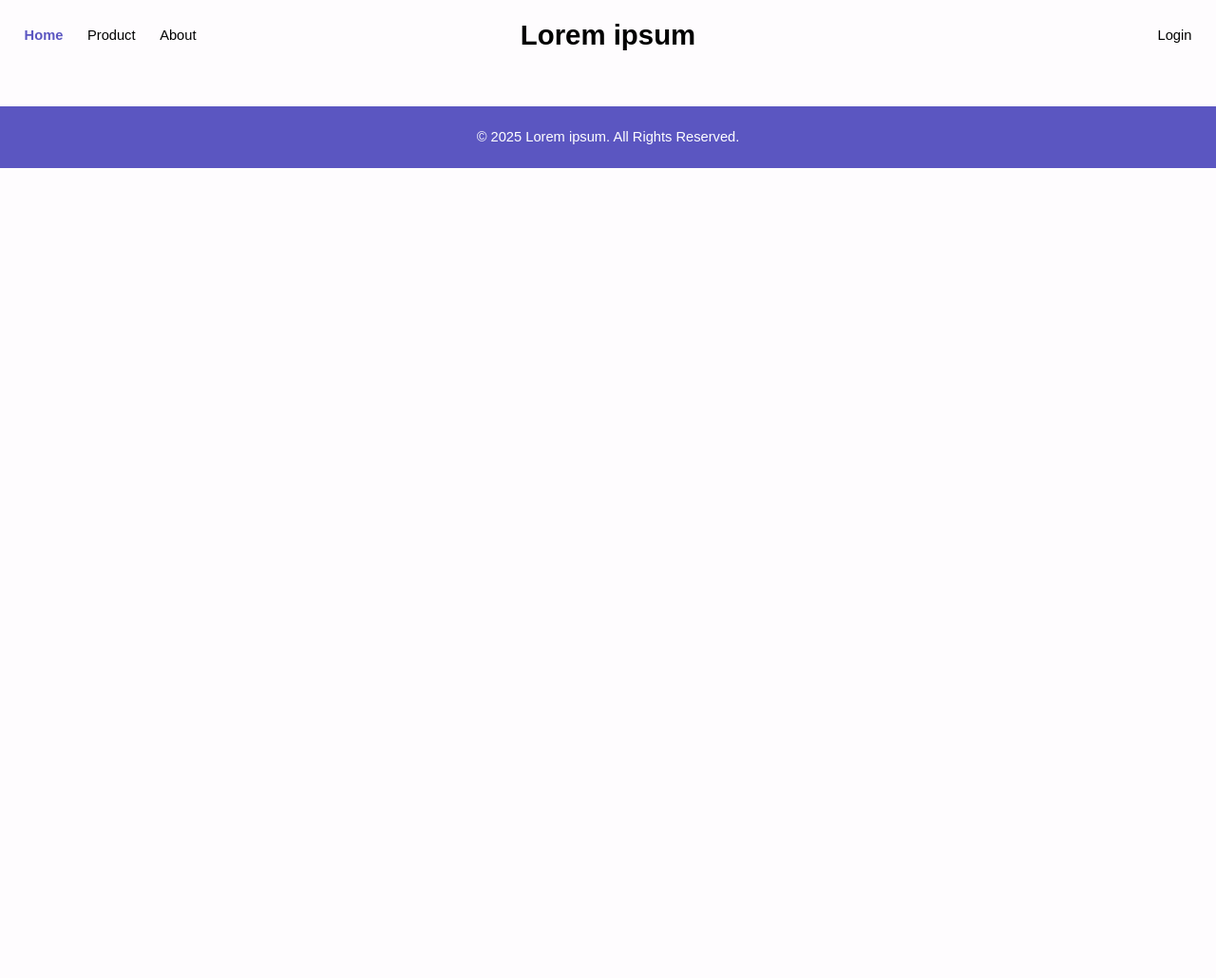
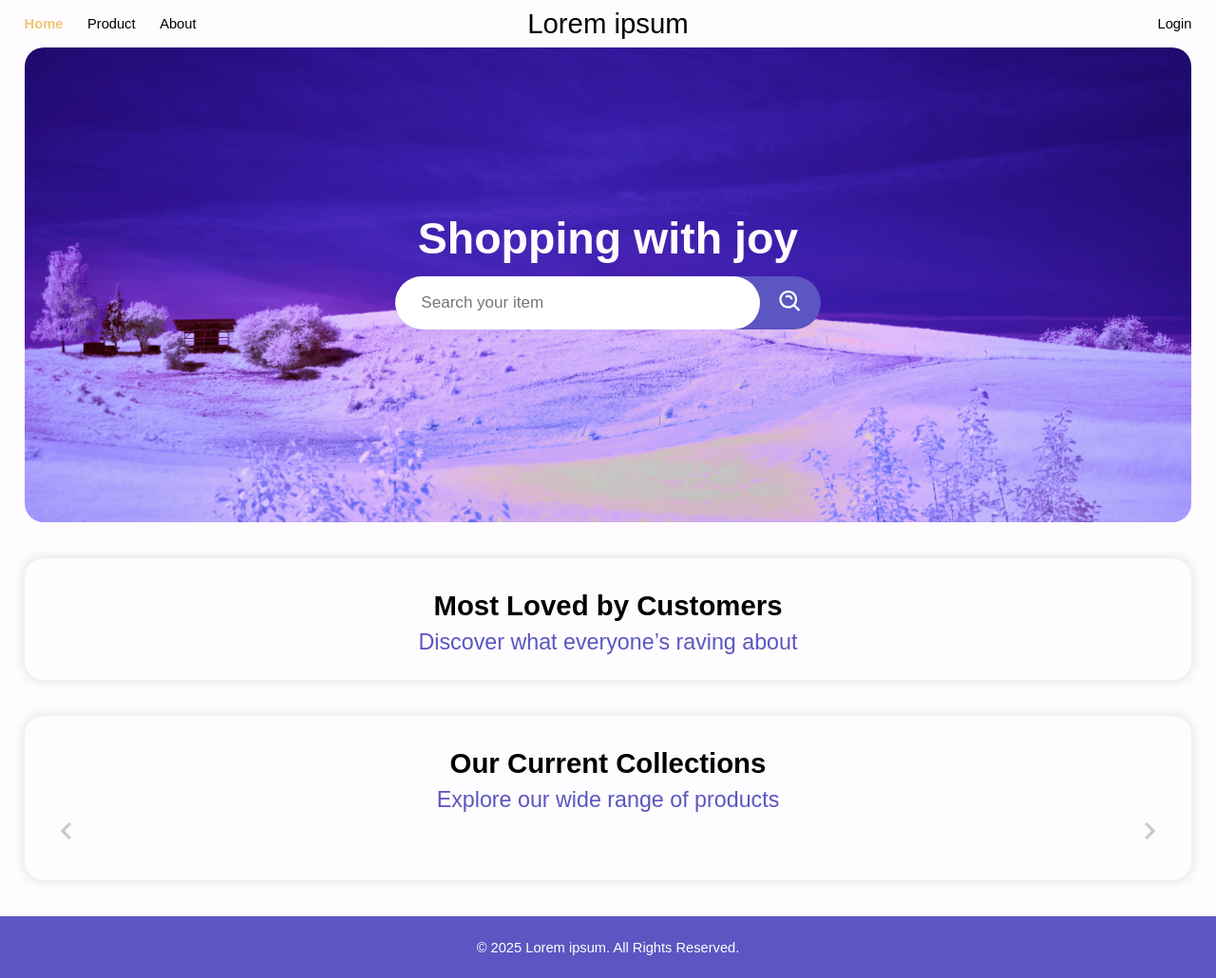
Before and after one commit to SongThun/web-programming-lab, a PHP site: page / in a window 1280 px wide. Shown: the whole page at 95% size. Before the commit the page ends 177 px from the top, so only its background shows below. Run offline with PHP 8.4, Linux system fonts and the light colour scheme; data that the repository does not hold is empty.

Commit message:
feat: home

```diff
--- a/admin.php
+++ b/admin.php
@@ -27,6 +27,7 @@
     <meta charset="UTF-8">
     <meta name="viewport" content="width=device-width, initial-scale=1.0">
     <link rel="stylesheet" href="public/css/index.css">
+    <link href='https://unpkg.com/boxicons@2.1.4/css/boxicons.min.css' rel='stylesheet'>
     <title>Lorem ipsum Admin</title>
 </head>
 <body>
--- a/app/controllers/HomeController.php
+++ b/app/controllers/HomeController.php
@@ -11,6 +11,7 @@ class HomeController {
         }
         else {
             $categories = $this->model->get_categories_with_images();
+            $popular = $this->model->get_most_popular(5);
             require __DIR__ . "/../views/user/home.php";
         }
     }
--- a/app/controllers/ProductController.php
+++ b/app/controllers/ProductController.php
@@ -7,10 +7,32 @@ class ProductController {
         $this->model = new ProductModel();
         $this->limit = 12;
     }
+    // public function index() {
+    //     // $title = isset($_POST['title']) ? $_POST['title'] : "";
+    //     $products = $this->model->get_products_by_date("", $this->limit);
+    //     $total = $this->model->get_total("");
+    //     $prices = array_column($products, "price");
+    //     $min_price = min($prices);
+    //     $max_price = max($prices);
+    //     if (isset($_POST['title']) and !empty($_POST['title'])) {
+    //         $products = $this->model->get_products_by_date($_POST['title'], $this->limit);
+    //     }
+    //     $categories = $this->model->get_categories();
+    //     $limit = $this->limit;
+    //     require __DIR__ . "/../views/user/product/product.php";
+    // }
     public function index() {
-        $products = $this->model->get_products_by_date($this->limit);
-        $total = $this->model->get_total();
         $categories = $this->model->get_categories();
+        $prices = $this->model->get_prices();
+        $title = isset($_POST['title']) ? $_POST['title'] : "";
+        $sort = ["by"=> "createdDate", "order"=>"DESC"];
+        $filter = [
+            "categories"=>array_column($categories, "catID"),
+            "price_range"=>[],
+            "title" => $title
+        ];
+        $products = $this->model->get_products($sort, $filter, $this->limit, 0);
+        $total = $this->model->get_total_count($filter);
         $limit = $this->limit;
         require __DIR__ . "/../views/user/product/product.php";
     }
--- a/app/models/ProductModel.php
+++ b/app/models/ProductModel.php
@@ -16,6 +16,20 @@ class ProductModel
         $categories = $result->fetch_all(MYSQLI_ASSOC);
         return $categories;
     }
+    public function get_most_popular($limit) {
+        $sql = "SELECT * FROM products ORDER BY salesAmount DESC LIMIT ?";
+        $stmt = $this->db->prepare($sql);
+        $stmt->bind_param("i", $limit);
+        $stmt->execute();
+        $result = $stmt->get_result();
+        return $result->fetch_all(MYSQLI_ASSOC);
+    }
+    public function get_prices() {
+        $stmt = $this->db->prepare("SELECT MIN(price) as min_price, MAX(price) as max_price FROM products;");
+        $stmt->execute();
+        $result = $stmt->get_result();
+        return $result->fetch_assoc();
+    }
     public function get_categories_with_images() {
         $stmt = $this->db->prepare("CALL GetFirstImagePerCategory()");
         $stmt->execute();
@@ -23,19 +37,41 @@ class ProductModel
         $categories = $result->fetch_all(MYSQLI_ASSOC);
         return $categories;
     }
-    public function get_products_by_date($limit)
-    {
-        $sql = "SELECT p.*, c.catName
-            FROM products p
-            JOIN categories c ON p.catID = c.catID
-            ORDER BY createdDate DESC
-            LIMIT ? ";
-        $stmt = $this->db->prepare($sql);
-        $stmt->bind_param("i", $limit);
-        $stmt->execute();
-        $result = $stmt->get_result();
-        return $result->fetch_all(MYSQLI_ASSOC);
-    }
+    // public function get_products_by_name($title, $limit) {
+    //     $sql = "SELECT p.*, c.catName
+    //         FROM products p
+    //         JOIN categories c ON p.catID = c.catID
+    //         WHERE p.title LIKE ?
+    //         ORDER BY createdDate DESC
+    //         LIMIT ? ";
+    //     $stmt = $this->db->prepare($sql);
+    //     $regex = "%$title%";
+    //     $stmt->bind_param("s", $regex);
+    //     $stmt->execute();
+    //     $result = $stmt->get_result();
+    //     return $result->fetch_all(MYSQLI_ASSOC);
+    // }
+    // public function get_products_by_date($title, $limit)
+    // {
+    //     $sql = "SELECT p.*, c.catName
+    //         FROM products p
+    //         JOIN categories c ON p.catID = c.catID WHERE 1=1";
+    //     $params = [];
+    //     $type = "";
+    //     if (!empty($title)) {
+    //         $sql .= " AND p.title LIKE ?";
+    //         $params = [""]
+    //     }
+    //     $sql .= " ORDER BY createdDate DESC
+    //             LIMIT ?";
+
+    //     $regex = "%$title%";
+    //     $stmt = $this->db->prepare($sql);
+    //     $stmt->bind_param();
+    //     $stmt->execute();
+    //     $result = $stmt->get_result();
+    //     return $result->fetch_all(MYSQLI_ASSOC);
+    // }
     public function get_products($sort, $filter, $limit, $offset)
     {
         $sort_key = $sort['by'];
@@ -143,9 +179,15 @@ class ProductModel
         return $row['total'];
     }
 
-    public function get_total()
+    public function get_total($title)
     {
-        $stmt = $this->db->prepare("SELECT COUNT(*) AS total FROM products");
+        $sql = "SELECT COUNT(*) AS total FROM products WHERE 1=1";
+        if (!empty($title)) {
+            $sql .= " AND title LIKE ?";
+        }
+        $regex = "%$title%";
+        $stmt = $this->db->prepare($sql);
+        $stmt->bind_param("s", $regex);
         $stmt->execute();
         $result = $stmt->get_result();
         return $result->fetch_assoc()['total'];
--- a/app/views/user/home.php
+++ b/app/views/user/home.php
@@ -1,16 +1,65 @@
-<?php
-if (isset($_SESSION['role']) and $_SESSION['role'] == 'user') {
-    echo "<h2> Welcome " . $_SESSION['username'] . "</h2>";
-}
-?>
+<!-- <?php
+        if (isset($_SESSION['role']) and $_SESSION['role'] == 'user') {
+            echo "<h2> Welcome " . $_SESSION['username'] . "</h2>";
+        }
+        ?> -->
+<div class="container">
+    <div class="banner container" style="background-image: url('public/images/bg-purple.jpg')">
+        <h1>Shopping with joy</h1>
+        <form id="search-item" action="index.php?page=product" method="POST">
+            <input type="text" name='title' placeholder="Search your item">
+            <button type="submit" class="btn-transparent"><i class='bx bx-search-alt'></i></button>
+        </form>
+    </div>
+    <div class="home-box" id="home-popular">
+        <h1>Most Loved by Customers</h1>
+        <span class="c-iris">Discover what everyone’s raving about</span>
+        <div class="flex">
+            <div class="flex overflow-x">
+                <?php foreach ($popular as $pop): ?>
+                    <div class="card container space-between">
+                        <div>
+                            <img src=<?= "public/images/" . $pop["imageLink"] ?> alt="">
+                            <h3 class="mt-2"><?= $pop['title'] ?></h3>
+                        </div>
+                        <div class="flex space-between">
+                            <h2>$<?= $pop['price'] ?></h2>
+                            <span class="flex c-yellow"><?= $pop['salesAmount'] ?><i class='bx bxs-heart'></i></span>
+                        </div>
 
-<div class="home-categories">
-    <?php foreach ($categories as $cat): ?>
-        <div class="card-image" style="background-image: url('public/images/<?= $cat['imageLink'] ?>')">
-            <div>
-                <h1><?= $cat['catName']?></h1>
-                <button>See more</button>
+                    </div>
+                <?php endforeach; ?>
             </div>
         </div>
-    <?php endforeach; ?>
+    </div>
+    <div class="home-box" id="home-categories">
+        <h1>Our Current Collections</h1>
+        <span class="c-iris">Explore our wide range of products</span>
+        <div class="flex">
+            <button class="btn-transparent" onclick="overflowMove(-500)">
+                <i class='bx bx-chevron-left'></i>
+            </button>
+            <div class="flex overflow-x">
+                <?php foreach ($categories as $cat): ?>
+                    <div class="card container">
+                        <img src=<?= "public/images/" . $cat["imageLink"] ?> alt="">
+                        <h3><?= $cat['catName'] ?></h3>
+                    </div>
+                <?php endforeach; ?>
+            </div>
+            <button class="btn-transparent" onclick="overflowMove(500)">
+                <i class='bx bx-chevron-right'></i>
+            </button>
+        </div>
+    </div>
 </div>
+
+<script>
+    function overflowMove(amount) {
+        const container = document.querySelector("#home-categories .overflow-x");
+        container.scrollBy({
+            left: amount,
+            behavior: "smooth"
+        });
+    }
+</script>
--- a/app/views/user/product/pagination.php
+++ b/app/views/user/product/pagination.php
@@ -1,7 +1,7 @@
 <?php
 $total_pages = ceil($total / $limit);
 ?>
-<div id="pagination-bar">
+<div id="pagination-bar" class="flex center">
     <button class="btn-active">1</button>
     <?php
     if ($total_pages <= 6) {
--- a/app/views/user/product/sort.php
+++ b/app/views/user/product/sort.php
@@ -1,4 +1,5 @@
-<div>
+<div class="flex center">
+    <label for="sort">Sort by</label>
     <select name="sort" id="sort-select">
         <option selected value="createdDate-DESC">Newest</option>
         <option value="createdDate-ASC">Oldest</option>
--- a/index.php
+++ b/index.php
@@ -31,6 +31,7 @@ $user_controller = new UserController();
     <meta charset="UTF-8">
     <meta name="viewport" content="width=device-width, initial-scale=1.0">
     <link rel="stylesheet" href="public/css/index.css">
+    <link href='https://unpkg.com/boxicons@2.1.4/css/boxicons.min.css' rel='stylesheet'>
     <title>Lorem ipsum</title>
 </head>
 
--- a/public/css/common.css
+++ b/public/css/common.css
@@ -1,16 +1,107 @@
-button {
-    font-family: "Lexend", sans-serif;
-    padding: 4px;
-    border-radius: 5px;
-    background-color: var(--snow);
-    border: 1px solid black;
+.container {
+  display: flex;
+  flex-direction: column;
+  align-items: center;
+}
+.container-inset {
+    padding: 2vw;
 }
 .btn-active {
-    background-color: blue;
-    color: white;
+  background-color: blue;
+  color: white;
 }
 
-img {
-    width: 50px;
+.btn-transparent {
+  background: none;
+  border: none;
+  border-radius: var(--c);
+  margin: 0;
+  padding: 0;
+  align-items: center;
+}
+.round {
+  border-radius: var(--c);
+}
+
+.flex {
+  display: flex;
+  align-items: center;
+}
+
+.space-between {
+  justify-content: space-between;
+}
+.center {
+    justify-content: center;
+    text-align: center;
+}
+.overflow-x {
+  overflow: visible;
+  overflow-x: auto;
+}
+.mt-2 {
+  margin-top: 2ex;
+}
+.mb-2 {
+    margin-bottom: 2ex;
+}
+.p-1 {
+    padding: 0 2ex;
+}
+.c-yellow {
+    color: var(--earth-yellow);
+}
+.c-iris {
+    color: var(--iris);
+}
+.c-blue {
+    color: var(--tiffany-blue);
+}
+.c-white {
+    color: var(--snow);
+}
+
+.img-div {
+    background-size: cover;
+    background-repeat: no-repeat;
+    background-position: top;
+    width: 100%;
     aspect-ratio: 1/1;
 }
+span {
+  font-size: 3ex;
+}
+img {
+  width: 100px;
+  aspect-ratio: 1/1;
+}
+
+input {
+  border: 1px solid gray;
+  padding: 1.5ex;
+  border-radius: 10px;
+  box-sizing: border-box;
+}
+
+div {
+  box-sizing: border-box;
+  width: 100%;
+}
+
+button {
+  font-family: "Lexend", sans-serif;
+  padding: 1.5ex;
+  border-radius: 10px;
+  background-color: var(--snow);
+  border: 1px solid black;
+}
+
+button:hover {
+  cursor: pointer;
+}
+
+select {
+  border: 1px solid gray;
+  padding: 2px;
+  border-radius: var(--c);
+}
--- a/public/css/home.css
+++ b/public/css/home.css
@@ -1,28 +1,90 @@
-.home-categories {
-  display: flex;
+:root {
+  --r: 20px;
+  --c: 100px;
+}
+.banner {
+  height: 500px;
+  width: calc(100vw - 4vw);
+  margin: 0 2vw;
+  background-size: cover;
+  background-repeat: no-repeat;
+  align-content: center;
+  background-position: bottom;
+  padding-bottom: 40px;
+  border-radius: var(--r);
+  justify-content: center;
+}
+.banner h1 {
+  color: var(--snow);
+  font-size: 6ex;
 }
 
-.home-categories .card-image {
-  width: 50vw;
-  aspect-ratio: 1/1;
-  background-size: contain;
-  background-repeat: no-repeat;
-  align-content: flex-end;
+.banner form {
+  background-color: var(--iris);
+  border-radius: var(--c);
+  display: flex;
+  align-items: center;
+}
+.banner input {
+  width: 30vw;
+  min-width: 200px;
+  border-radius: var(--c);
+  padding: 2ex 3ex;
+  font-size: 2.2ex;
+  border: none;
 }
 
-.home-categories .card-image div {
-  background-color: rgba(255,255,255,0.6);
-  padding: 3%;
-  box-sizing: border-box;
+.banner i {
+  color: var(--snow);
+  font-size: 4ex;
+  text-align: center;
+}
+.banner button {
+  padding: 0 2.5ex;
+}
+.home-box {
   display: flex;
-  justify-content: space-between;
+  flex-direction: column;
   align-items: center;
+  margin: 3vw 2vw 0 2vw;
+  width: calc(100vw - 4vw);
+  padding: 2vw;
+  border-radius: var(--r);
+  box-shadow: 0 0 10px 2px rgba(226, 226, 226, 0.808);
 }
-.home-categories h1 {
-    font-size: 5ex;
-    margin-bottom: 5px;
+.home-box .card {
+  margin: 2vw 2vw;
+  justify-content: flex-start;
 }
 
-.home-categories button {
-    font-size: 3ex;
+#home-categories .card img {
+  border-radius: var(--c);
+  margin-bottom: 2vw;
 }
+
+#home-categories .card {
+  text-align: center;
+  height: calc((100vw - 20vw) / 5 * 3/4);
+}
+.home-box button {
+  font-size: 5ex;
+  font-weight: lighter;
+  color:rgba(190, 190, 190, 0.808)
+}
+
+#home-popular .card{
+  width: calc((100vw * 0.9) / 5);
+  aspect-ratio: 3/4.7;
+  border-radius: var(--r);
+  justify-content: space-between;
+  /* justify-content: flex-start; */
+  /* text-align: center; */
+}
+#home-popular .card img{
+  width: 100%;
+  border-radius: var(--r);
+}
+
+.home-box h1, .banner h1{
+  font-weight: bold;
+}
--- a/public/css/index.css
+++ b/public/css/index.css
@@ -1,9 +1,10 @@
 @import url("common.css");
 @import url("nav.css");
 @import url("home.css");
+@import url("product.css");
 
 :root {
-  --tiffany-blue: #9ddad2;
+  --tiffany-blue: hsl(172, 45%, 74%);
   --snow: #fefcfe;
   --isabelline: #f3f3f3;
   --earth-yellow: #f3c378;
@@ -50,6 +51,13 @@ a {
     text-decoration: none;
     color: black;
 }
+h1,h2,h3 {
+  margin: 0.5ex 0;
+  padding: 0;
+}
+h1, h2,h3 {
+  font-weight: normal;
+}
 /*
 section {
   width: 100vw;
--- a/public/css/nav.css
+++ b/public/css/nav.css
@@ -27,12 +27,8 @@ ul li {
 }
 
 .hnav .selected {
-    color: var(--iris);
+    color: var(--earth-yellow);
     font-weight: bold;
-}
-
-.container {
-    display: flex;
 }
 
 .sidebar {
```
Also changed, not shown: app/controllers/AdminController.php (+14 -3 lines), app/views/user/product/filter.php (+3 -4 lines), app/views/user/product/product.php (+12 -9 lines), public/css/product.css (added, +49 -0 lines), public/js/load_products.js (+14 -12 lines).
